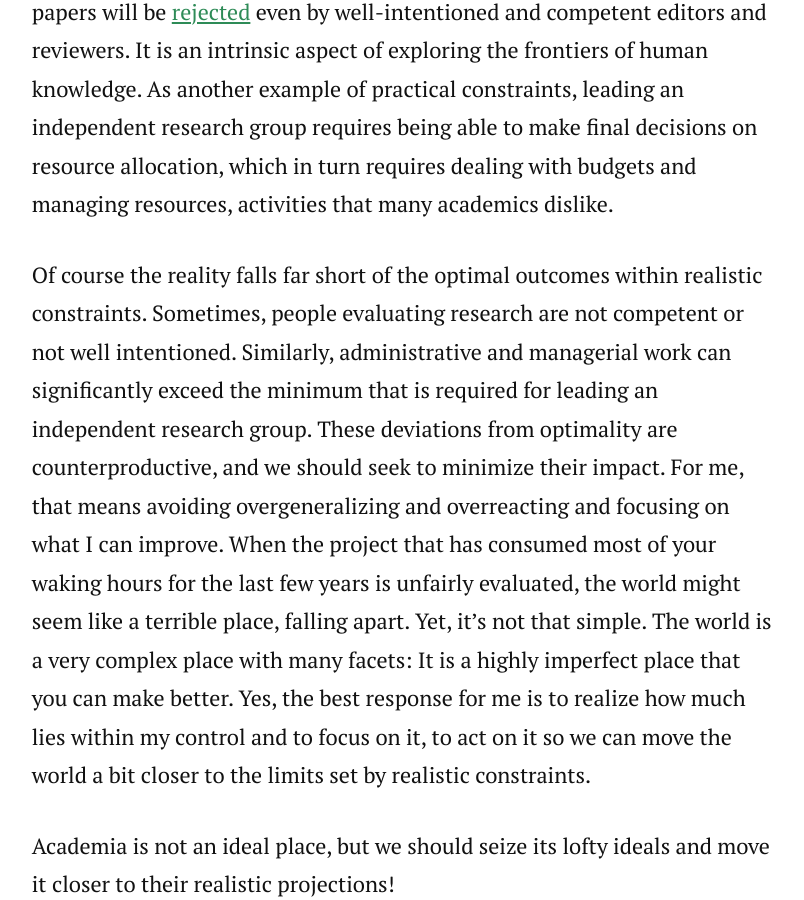
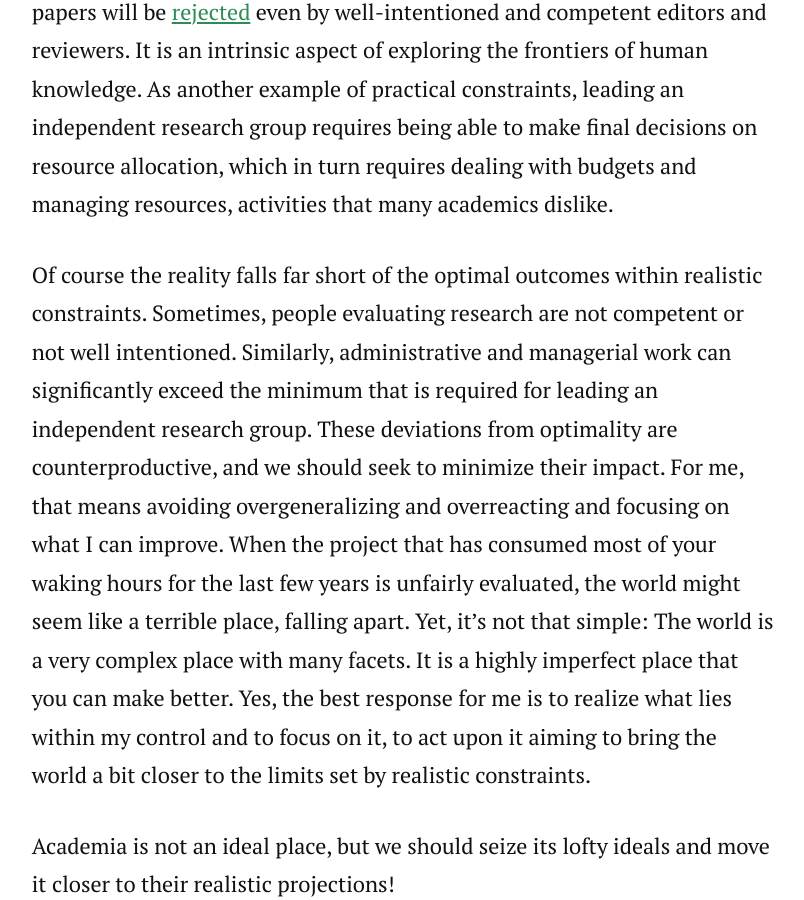
Before and after one commit to nslavov/nikolai, a Jekyll site: the page built from _posts/2022-08-03-Idealism.md, in a window 1280 px wide and 900 px high, scrolled down 2290 px. Shown: the whole window, without its empty margins (237-1041 px from the left). Built offline with Jekyll 4.4.1, drawn with Linux system fonts in a browser that asks for light colours; nearby versions of some CDN libraries.

Commit message:
Update 2022-08-03-Idealism.md

```diff
--- a/_posts/2022-08-03-Idealism.md
+++ b/_posts/2022-08-03-Idealism.md
@@ -23,7 +23,7 @@ Given these experiences, my idealism was sky high when I started my PhD research
 A key to this reconciliation is defining optimal outcomes within realistic constraints. For example, evaluating original cutting-edge research is fundamentally different from grading a few hundred solutions to the same well understood scientific problems. This means that the level of meritocracy achievable at the International Scientific Olympiads (my formative youthful experience) is fundamentally higher than the level of meritocracy achievable in cutting-edge research environments. Strong papers will be [rejected](https://blog.slavovlab.net/2014/08/15/papers-that-triumphed-over-their-rejections/) even by well-intentioned and competent editors and reviewers. It is an intrinsic aspect of exploring the frontiers of human knowledge. As another example of practical constraints, leading an independent research group requires being able to make final decisions on resource allocation, which in turn requires dealing with budgets and managing resources, activities that many academics dislike.
 
 
-Of course the reality falls far short of the optimal outcomes within realistic constraints. Sometimes, people evaluating research are not competent or not well intentioned. Similarly, administrative and managerial work can significantly exceed the minimum that is required for leading an independent research group. These deviations from optimality are counterproductive, and we should seek to minimize their impact. For me, that means avoiding overgeneralizing and overreacting and focusing on what I can improve. When the project that has consumed most of your waking hours for the last few years is unfairly evaluated, the world might seem like a terrible place, falling apart. Yet, it's not that simple. The world is a very complex place with many facets: It is a highly imperfect place that you can make better. Yes, the best response for me is to realize how much lies within my control and to focus on it, to act on it so we can move the world a bit closer to the limits set by realistic constraints.
+Of course the reality falls far short of the optimal outcomes within realistic constraints. Sometimes, people evaluating research are not competent or not well intentioned. Similarly, administrative and managerial work can significantly exceed the minimum that is required for leading an independent research group. These deviations from optimality are counterproductive, and we should seek to minimize their impact. For me, that means avoiding overgeneralizing and overreacting and focusing on what I can improve. When the project that has consumed most of your waking hours for the last few years is unfairly evaluated, the world might seem like a terrible place, falling apart. Yet, it's not that simple: The world is a very complex place with many facets. It is a highly imperfect place that you can make better. Yes, the best response for me is to realize what lies within my control and to focus on it, to act upon it aiming to bring the world a bit closer to the limits set by realistic constraints.
 
 
 Academia is not an ideal place, but we should seize its lofty ideals and move it closer to their realistic projections!
```
